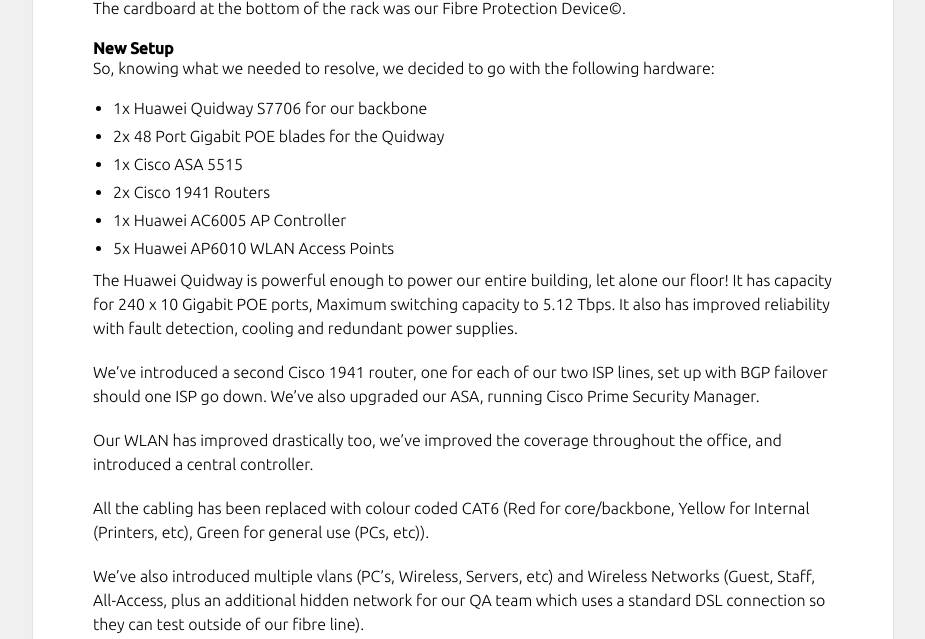
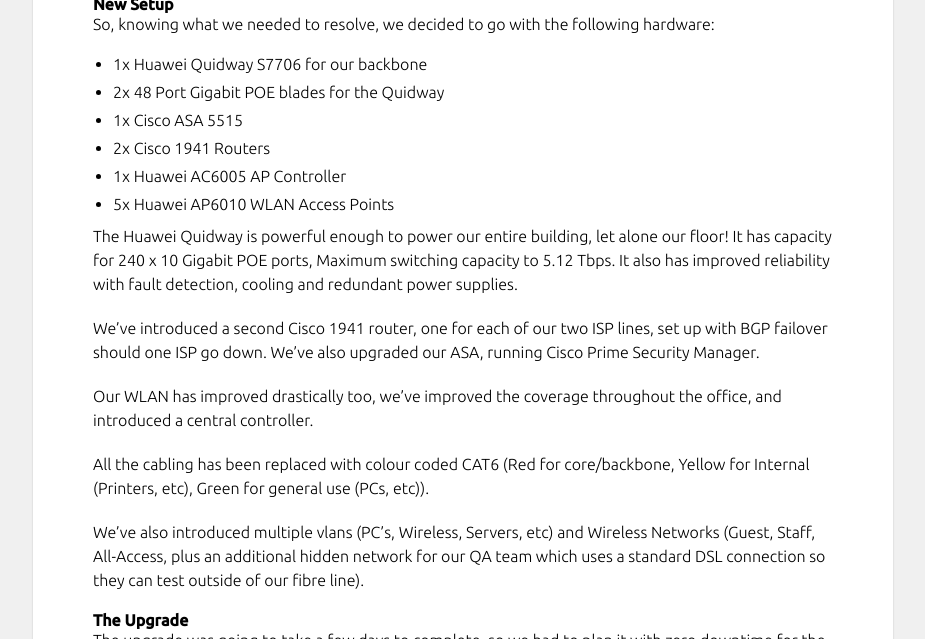
Before and after one commit to adamstrawson/adamstrawson.github.com, a Jekyll site: the page built from _posts/2014-07-12-office-network-overfaul.md, in a window 1280 px wide and 900 px high, scrolled down 1016 px, cut to the strip 261-900 px from the top of the window. Shown: the whole strip, without its empty margins (177-1102 px from the left). Built offline with Jekyll 4.4.1, drawn with Linux system fonts in a browser that asks for light colours; Markdown is read by kramdown in place of the engine named in the settings; comment, search, counter and statistics services are not loaded.

Commit message:
Update 2014-07-12-office-network-overfaul.md

```diff
--- a/_posts/2014-07-12-office-network-overfaul.md
+++ b/_posts/2014-07-12-office-network-overfaul.md
@@ -27,8 +27,6 @@
 The rack looked like this:
 
 ![Rack Before](http://08b00f2c4f064c98329c-57bbaadb49146f0ad4c2f3b5b1587005.r9.cf3.rackcdn.com/pre-rack.jpg =350x)
-
-<small>The cardboard at the bottom of the rack was our Fibre Protection Device&copy;.</small>
 
 ### New Setup
 
```
